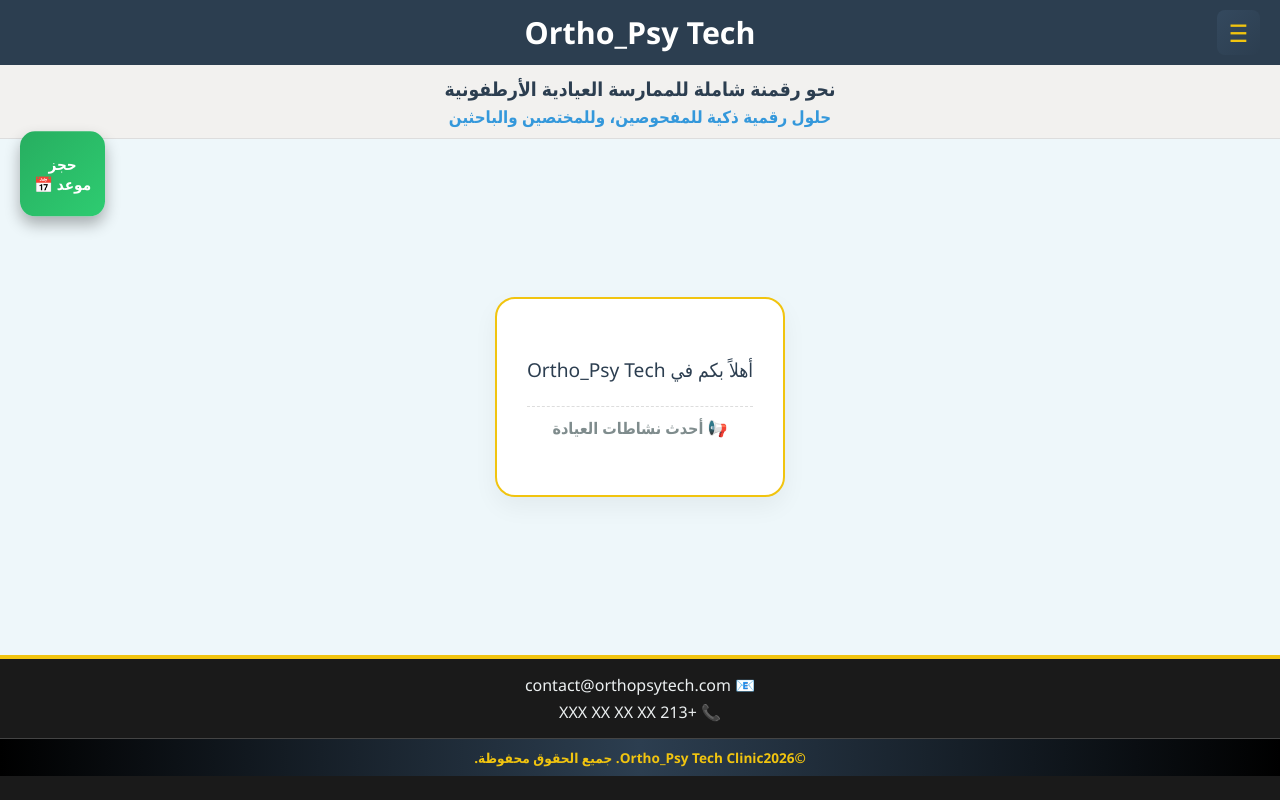
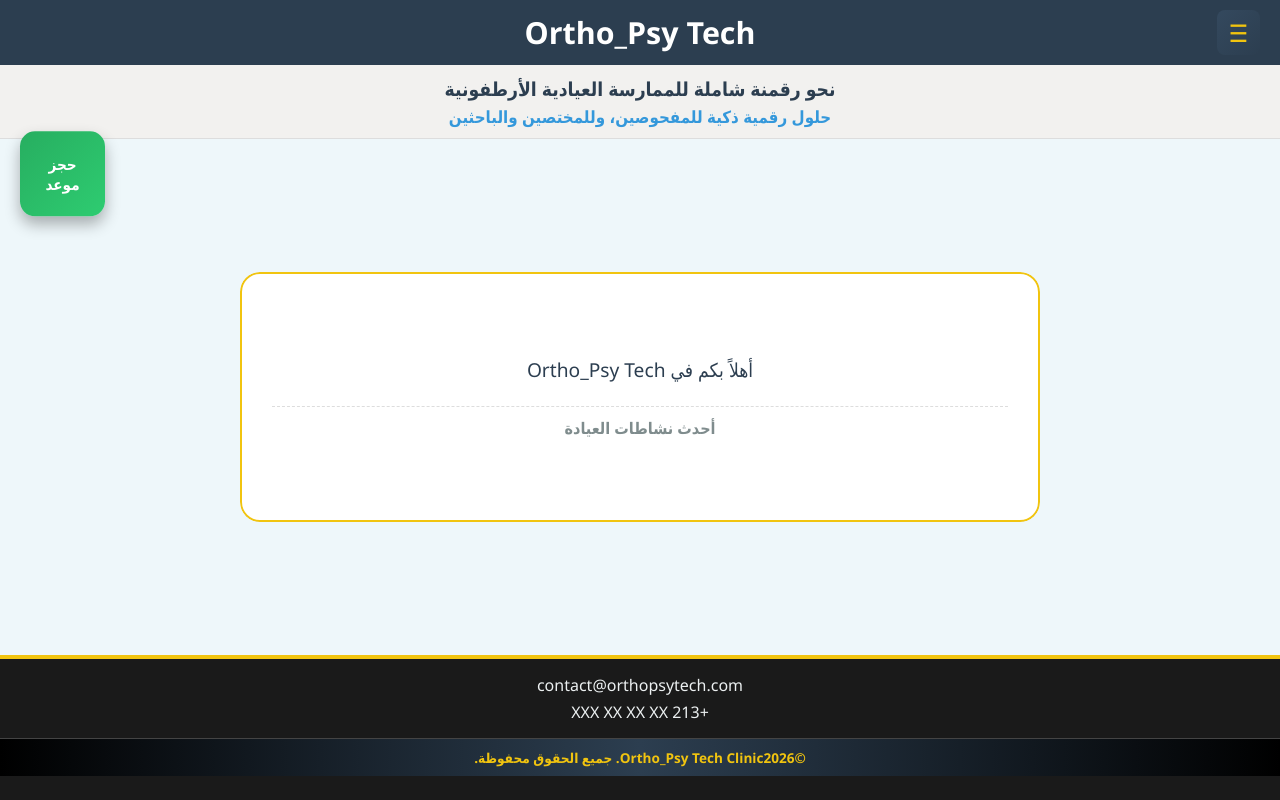
Before and after one commit to abd-orthopsy/Ortho_Psy_Tech, a Flask app: page / in a window 1280 px wide. Run offline with Flask 3, Linux system fonts and the light colour scheme.

Commit message:
Update index.html

```diff
--- a/templates/index.html
+++ b/templates/index.html
@@ -4,6 +4,9 @@
     <meta charset="UTF-8">
     <meta name="viewport" content="width=device-width, initial-scale=1.0, maximum-scale=1.0, user-scalable=no">
     <title>Ortho_Psy Tech Clinic</title>
+
+    <link rel="stylesheet" href="https://cdn.jsdelivr.net/npm/swiper@11/swiper-bundle.min.css" />
+
     <style>
         :root {
             --brand-bg: #2c3e50;
@@ -60,20 +63,35 @@
         }
         @keyframes swim { 0%, 100% { transform: translateY(0); } 50% { transform: translateY(12px); } }
 
+        /* تعديل منطقة السلايدر لتستوعب الصور المتحركة */
         .hero-slider { flex-grow: 1; background: var(--slider-bg); display: flex; align-items: center; justify-content: center; padding: 20px; }
+
+        .swiper { width: 100%; max-width: 800px; height: auto; border-radius: 20px; }
+        .swiper-slide {
+            background: white;
+            padding: 30px;
+            border-radius: 20px;
+            box-shadow: 0 10px 25px rgba(0,0,0,0.05);
+            border: 2px solid var(--gold);
+            text-align: center;
+            display: flex; flex-direction: column; justify-content: center;
+            min-height: 250px;
+        }
+        /* لضمان تناسق الصور والفيديوهات القادمة من المحرر */
+        .swiper-slide img { max-width: 100%; height: auto; border-radius: 10px; margin-top: 10px; }
+        .swiper-slide video { max-width: 100%; border-radius: 10px; }
 
         .footer-wrapper { flex-shrink: 0; background: var(--footer-dark); width: 100%; padding-bottom: 25px; border-top: 4px solid var(--gold); }
         .contact-info { padding: 15px 0; display: flex; flex-direction: column; align-items: center; gap: 5px; color: #ecf0f1; font-size: 1rem; }
 
-        /* 🎨 تعديل الهوامش 0.3 ملم المثالي للحقوق */
         .copyright-strip {
             background: linear-gradient(to right, #000, #2c3e50, #000);
             color: var(--gold);
-            height: 38px; /* زيادة بسيطة في الطول */
+            height: 38px;
             display: flex; align-items: center; justify-content: center;
             font-size: 0.85rem; font-weight: bold;
             border-top: 1px solid #444;
-            margin-bottom: -1px; /* سحب للأسفل لإلغاء أي فراغ */
+            margin-bottom: -1px;
         }
 
         .sidebar {
@@ -81,7 +99,7 @@
             top: 0; right: 0; background-color: var(--sidebar-bg);
             overflow-x: hidden; transition: 0.3s; padding-top: 20px; text-align: center;
         }
-        .sidebar-header { margin-bottom: 15px; } /* تقليل الهامش لترك مساحة للزر الجديد */
+        .sidebar-header { margin-bottom: 15px; }
         .sidebar-header span { display: block; width: 100%; font-size: 1.8rem; font-weight: 900; line-height: 1.1; }
 
         .sidebar a {
@@ -93,7 +111,6 @@
         .link-psy { background: rgba(155, 89, 182, 0.25); border-right: 4px solid #9b59b6; }
         .link-research { background: rgba(46, 204, 113, 0.25); border-right: 4px solid #2ecc71; }
 
-        /* ✨ تنسيق زر دخول الإدارة الجديد في القائمة */
         .admin-quick-link {
             background: rgba(241, 196, 15, 0.15);
             color: var(--gold) !important;
@@ -128,7 +145,7 @@
             <span style="color:var(--gold)">ZONE</span>
         </div>
 
-        <a href="{{ url_for('login') }}" class="admin-quick-link">🔑 دخول الإدارة</a>
+        <a href="{{ url_for('login') }}" class="admin-quick-link"> دخول الإدارة</a>
 
         <a href="/ortho-tech" class="link-ortho">Ortho Tech</a>
         <a href="/psy-tech" class="link-psy">Psy Tech</a>
@@ -138,33 +155,47 @@
     </div>
 
     <div class="floating-booking">
-        <a href="/booking" class="appointment-btn">حجز<br>موعد 📅</a>
+        <a href="/booking" class="appointment-btn">حجز<br>موعد </a>
     </div>
 
     <div id="main-content" style="flex: 1; display: flex; flex-direction: column;">
         <div class="hero-slider">
-        <div style="text-align: center; color: var(--brand-bg); background: white; padding: 30px; border-radius: 20px; box-shadow: 0 10px 25px rgba(0,0,0,0.05); border: 2px solid var(--gold); max-width: 80%; min-height: 200px; display: flex; flex-direction: column; justify-content: center;">
-
-            <div style="font-size: 1.2rem; line-height: 1.6;">
+            <div class="swiper mySwiper">
+                <div class="swiper-wrapper">
+                    <div class="swiper-slide">
+                        <div style="font-size: 1.2rem; line-height: 1.6; color: var(--brand-bg);">
                             {{ offer_text | safe }}
                         </div>
-
-            <p style="margin-top: 20px; color: #7f8c8d; font-weight: bold; border-top: 1px dashed #ddd; padding-top: 10px;">📢 أحدث نشاطات العيادة</p>
+                        <p style="margin-top: 20px; color: #7f8c8d; font-weight: bold; border-top: 1px dashed #ddd; padding-top: 10px;"> أحدث نشاطات العيادة</p>
+                    </div>
+                </div>
+                <div class="swiper-pagination"></div>
+                <div class="swiper-button-next" style="color: var(--brand-bg); transform: scale(0.6);"></div>
+                <div class="swiper-button-prev" style="color: var(--brand-bg); transform: scale(0.6);"></div>
             </div>
         </div>
     </div>
+
     <div class="footer-wrapper">
         <div class="contact-info">
-                <span>📧 contact@orthopsytech.com</span>
-                <span>📞 +213 XXX XX XX XX</span>
+            <span> contact@orthopsytech.com</span>
+            <span> +213 XXX XX XX XX</span>
         </div>
         <div class="copyright-strip">
             &copy; <span id="year"></span> Ortho_Psy Tech Clinic. جميع الحقوق محفوظة.
         </div>
     </div>
-    </div>
 
+    <script src="https://cdn.jsdelivr.net/npm/swiper@11/swiper-bundle.min.js"></script>
     <script>
+        // تشغيل نظام السلايدر
+        const swiper = new Swiper(".mySwiper", {
+            loop: true,
+            autoplay: { delay: 5000, disableOnInteraction: false },
+            pagination: { el: ".swiper-pagination", clickable: true },
+            navigation: { nextEl: ".swiper-button-next", prevEl: ".swiper-button-prev" },
+        });
+
         function openNav() {
             document.getElementById("mySidebar").style.width = "180px";
             document.getElementById("main-content").style.opacity = "0.3";
```
Lines whose indentation alone changed are shown as unchanged.
